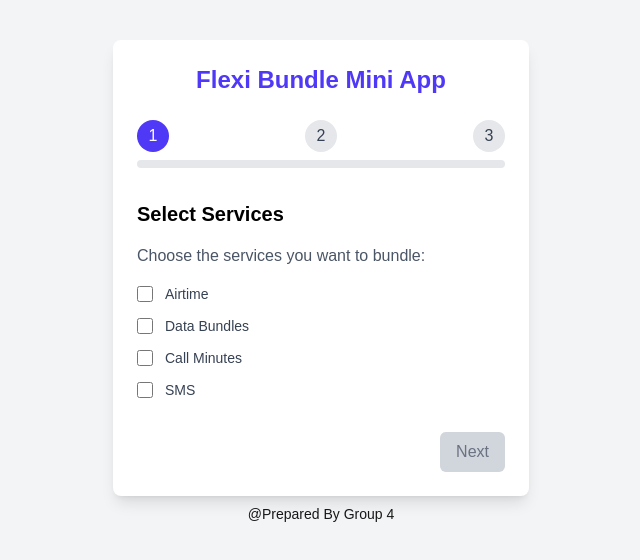
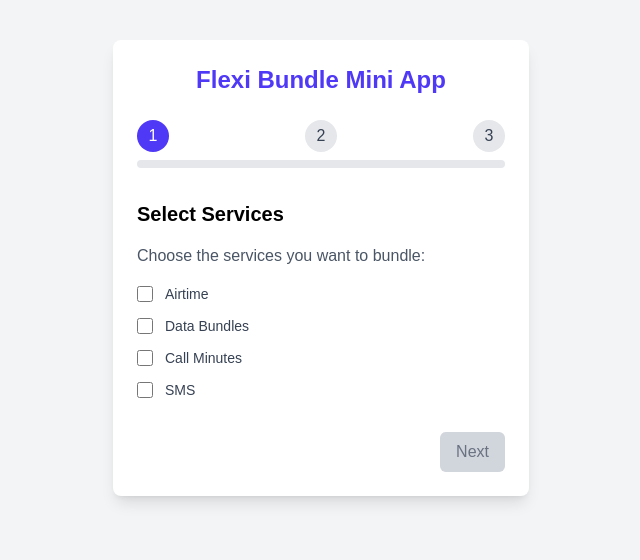
Before and after one commit to nathanmbicho/flexi-bundle-mini-app, a Next.js app: page / in a window 1280 px wide. Shown: the top 560 px of the page, without its empty margins (319-959 px from the left). Built offline with nearby package versions, Linux system fonts and the light colour scheme.

Commit message:
- update

```diff
--- a/src/app/page.tsx
+++ b/src/app/page.tsx
@@ -434,7 +434,6 @@ export default function Home() {
                         </div>
                     )}
                 </div>
-                <p className="text-center text-sm mt-2">@Prepared By  Group 4</p>
             </main>
         </div>
     );
```
